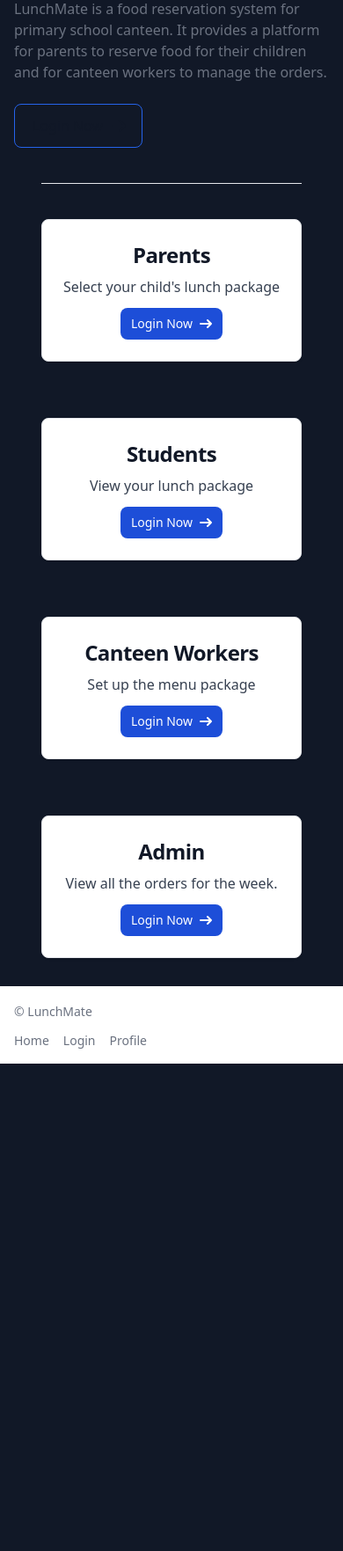
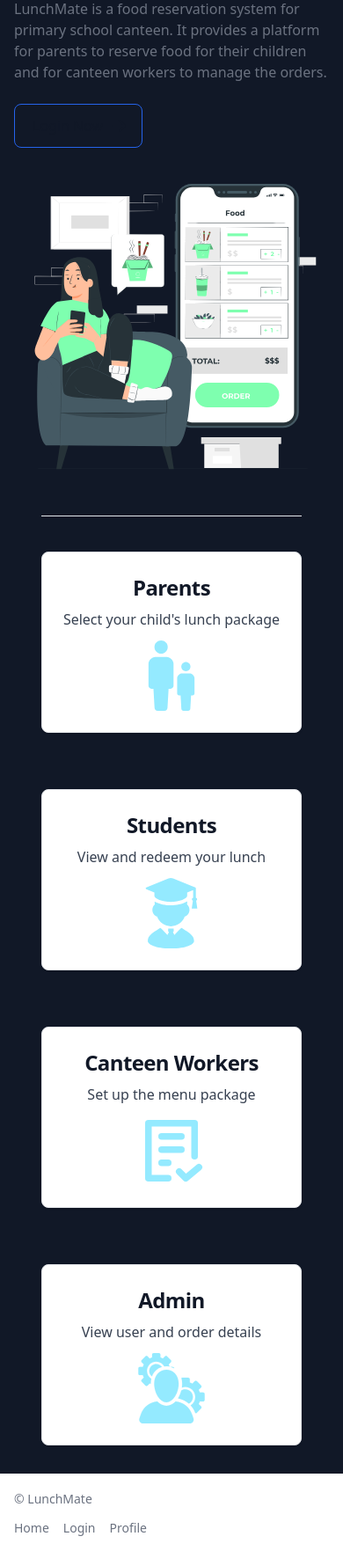
Before and after one commit to Melo04/food-reservation-system, a Flask app: page / in a window 390 px wide. Shown: the part 246-2009 px from the top of the page at 88% size. Before the commit the page ends 1455 px from the top, so only its background shows below. Run offline with Flask 3, Linux system fonts and the light colour scheme; parts of the project's set-up code (start-up, migrations or seed data) failed here and were passed over; some libraries are stand-ins or nearby versions.

Commit message:
mobile responsiveness

```diff
--- a/website/templates/base.html
+++ b/website/templates/base.html
@@ -19,8 +19,8 @@
 
         <div class="flex md:order-2 space-x-3 md:space-x-0 rtl:space-x-reverse">
             {% if current_user.is_authenticated %}
-              <button type="button" class="text-white mr-2 hover:bg-slate-500 rounded-lg text-sm px-3 py-2 text-center">
-                <svg class="w-6 h-6 text-gray-800 dark:text-white" aria-hidden="true" xmlns="http://www.w3.org/2000/svg" fill="currentColor" viewBox="0 0 20 20">
+              <button type="button" class="hidden sm:inline-block text-white mr-1 hover:bg-slate-500 rounded-lg text-sm px-3 py-2 text-center">
+                <svg class="w-5 h-5 text-gray-800 dark:text-white" aria-hidden="true" xmlns="http://www.w3.org/2000/svg" fill="currentColor" viewBox="0 0 20 20">
                   <path d="M15.133 10.632v-1.8a5.407 5.407 0 0 0-4.154-5.262.955.955 0 0 0 .021-.106V1.1a1 1 0 0 0-2 0v2.364a.944.944 0 0 0 .021.106 5.406 5.406 0 0 0-4.154 5.262v1.8C4.867 13.018 3 13.614 3 14.807 3 15.4 3 16 3.538 16h12.924C17 16 17 15.4 17 14.807c0-1.193-1.867-1.789-1.867-4.175Zm-13.267-.8a1 1 0 0 1-1-1 9.424 9.424 0 0 1 2.517-6.39A1.001 1.001 0 1 1 4.854 3.8a7.431 7.431 0 0 0-1.988 5.037 1 1 0 0 1-1 .995Zm16.268 0a1 1 0 0 1-1-1A7.431 7.431 0 0 0 15.146 3.8a1 1 0 0 1 1.471-1.354 9.425 9.425 0 0 1 2.517 6.391 1 1 0 0 1-1 .995ZM6.823 17a3.453 3.453 0 0 0 6.354 0H6.823Z"/>
                 </svg>
               </button>
@@ -43,35 +43,35 @@
         </div>
         {% if current_user.is_authenticated %}
         <div id="mobile-navbar" class="items-center hidden w-full md:flex md:w-auto md:-ml-16">
-          <ul class="flex flex-col font-medium p-4 md:p-0 mt-4 border border-gray-100 rounded-lg bg-gray-50 md:space-x-4 rtl:space-x-reverse md:flex-row md:mt-0 md:border-0 md:bg-white md:dark:bg-gray-800 dark:border-gray-700">
+          <ul class="flex flex-col font-medium px-4 py-2 md:p-0 mt-4 border border-gray-100 rounded-lg bg-gray-50 md:space-x-4 rtl:space-x-reverse md:flex-row md:mt-0 md:border-0 md:bg-white md:dark:bg-gray-800 dark:border-gray-700">
             {% if current_user.ROLE == 'parent' %}
             <li>
-              <a href="{{ url_for('parent_dashboard') }}" class="block py-2 px-3 md:py-2 sm:my-1 md:px-4 text-center text-blue-600 md:text-white lg:text-white rounded bg-blue-600 md:bg-transparent lg:bg-transparent hover:bg-gray-700 md:hover:bg-blue-600 md:hover:text-white dark:text-white">Dashboard</a>
+              <a href="{{ url_for('parent_dashboard') }}" class="block py-2 px-3 sm:py-2 my-1.5 sm:my-1 md:px-4 text-center text-blue-600 md:text-white lg:text-white rounded bg-blue-600 md:bg-transparent lg:bg-transparent hover:bg-gray-700 md:hover:bg-blue-600 md:hover:text-white dark:text-white">Dashboard</a>
             </li>
             <li>
-              <a href="{{ url_for('parent_menu') }}" class="block py-2 px-3 md:py-2 sm:my-1 md:px-4 text-center text-blue-600 md:text-white lg:text-white rounded bg-blue-600 md:bg-transparent lg:bg-transparent hover:bg-gray-700 md:hover:bg-blue-600 md:hover:text-white dark:text-white">Food Menu</a>
+              <a href="{{ url_for('parent_menu') }}" class="block py-2 px-3 md:py-2 md:px-4 my-1.5 sm:my-1 text-center text-blue-600 md:text-white lg:text-white rounded bg-blue-600 md:bg-transparent lg:bg-transparent hover:bg-gray-700 md:hover:bg-blue-600 md:hover:text-white dark:text-white">Food Menu</a>
             </li>
             <li>
-              <a href="{{ url_for('parent_cart') }}" class="block py-2 px-3 md:py-2 sm:my-1 md:px-4 text-center text-blue-600 md:text-white lg:text-white rounded bg-blue-600 md:bg-transparent lg:bg-transparent hover:bg-gray-700 md:hover:bg-blue-600 md:hover:text-white dark:text-white">Cart</a>
+              <a href="{{ url_for('parent_cart') }}" class="block py-2 px-3 md:py-2 my-1.5 sm:my-1 md:px-4 text-center text-blue-600 md:text-white lg:text-white rounded bg-blue-600 md:bg-transparent lg:bg-transparent hover:bg-gray-700 md:hover:bg-blue-600 md:hover:text-white dark:text-white">Cart</a>
             </li>
             <li>
-              <a href="{{ url_for('parent_reload') }}" class="block py-2 px-3 md:py-2 sm:my-1 md:px-4 text-center text-blue-600 md:text-white lg:text-white rounded bg-blue-600 md:bg-transparent lg:bg-transparent hover:bg-gray-700 md:hover:bg-blue-600 md:hover:text-white dark:text-white">Reload</a>
+              <a href="{{ url_for('parent_reload') }}" class="block py-2 px-3 md:py-2 my-1.5 sm:my-1 md:px-4 text-center text-blue-600 md:text-white lg:text-white rounded bg-blue-600 md:bg-transparent lg:bg-transparent hover:bg-gray-700 md:hover:bg-blue-600 md:hover:text-white dark:text-white">Reload</a>
             </li>
             {% elif current_user.ROLE == 'student' %}
             <li>
-              <a href="{{ url_for('student_dashboard') }}" class="block py-2 px-3 md:py-2 sm:my-1 md:px-4 text-center text-blue-600 md:text-white lg:text-white rounded bg-blue-600 md:bg-transparent lg:bg-transparent hover:bg-gray-700 md:hover:bg-blue-600 md:hover:text-white dark:text-white">Dashboard</a>
+              <a href="{{ url_for('student_dashboard') }}" class="block py-2 px-3 md:py-2 my-1.5 sm:my-1 md:px-4 text-center text-blue-600 md:text-white lg:text-white rounded bg-blue-600 md:bg-transparent lg:bg-transparent hover:bg-gray-700 md:hover:bg-blue-600 md:hover:text-white dark:text-white">Dashboard</a>
             </li>
             {% elif current_user.ROLE == 'worker' %}
             <li>
-              <a href="{{ url_for('worker_dashboard') }}" class="block py-2 px-3 md:py-2 sm:my-1 md:px-4 text-center text-blue-600 md:text-white lg:text-white rounded bg-blue-600 md:bg-transparent lg:bg-transparent hover:bg-gray-700 md:hover:bg-blue-600 md:hover:text-white dark:text-white">Dashboard</a>
+              <a href="{{ url_for('worker_dashboard') }}" class="block py-2 px-3 md:py-2 my-1.5 sm:my-1 md:px-4 text-center text-blue-600 md:text-white lg:text-white rounded bg-blue-600 md:bg-transparent lg:bg-transparent hover:bg-gray-700 md:hover:bg-blue-600 md:hover:text-white dark:text-white">Dashboard</a>
             </li>
             {% elif current_user.ROLE == 'admin' %}
             <li>
-              <a href="{{ url_for('admin_dashboard') }}" class="block py-2 px-3 md:py-2 sm:my-1 md:px-4 text-center text-blue-600 md:text-white lg:text-white rounded bg-blue-600 md:bg-transparent lg:bg-transparent hover:bg-gray-700 md:hover:bg-blue-600 md:hover:text-white dark:text-white">Dashboard</a>
+              <a href="{{ url_for('admin_dashboard') }}" class="block py-2 px-3 md:py-2 my-1.5 sm:my-1 md:px-4 text-center text-blue-600 md:text-white lg:text-white rounded bg-blue-600 md:bg-transparent lg:bg-transparent hover:bg-gray-700 md:hover:bg-blue-600 md:hover:text-white dark:text-white">Dashboard</a>
             </li>
             {% endif %}
             <li>
-              <a href="{{ url_for('profile') }}" class="block py-2 px-3 md:px-4 sm:my-1 text-center text-blue-600 md:text-white lg:text-white rounded bg-blue-600 md:bg-transparent lg:bg-transparent hover:bg-gray-700 md:hover:bg-blue-600 md:hover:text-white dark:text-white">Profile</a>
+              <a href="{{ url_for('profile') }}" class="block py-2 px-3 md:px-4 my-1.5 sm:my-1 text-center text-blue-600 md:text-white lg:text-white rounded bg-blue-600 md:bg-transparent lg:bg-transparent hover:bg-gray-700 md:hover:bg-blue-600 md:hover:text-white dark:text-white">Profile</a>
             </li>
           </ul>
         </div>
--- a/website/templates/home.html
+++ b/website/templates/home.html
@@ -37,7 +37,7 @@
           </svg>
         </a>
       </div>
-      <div class="hidden lg:mt-0 lg:col-span-5 lg:flex">
+      <div class="mt-5 lg:mt-0 lg:col-span-5 lg:flex">
         <img
           src="/static/images/hero.svg"
           alt="mockup"
@@ -62,27 +62,7 @@
           <p class="mb-3 font-normal text-gray-700 dark:text-gray-400">
             Select your child's lunch package
           </p>
-          <a
-            href="/login"
-            class="inline-flex items-center px-3 py-2 text-sm font-medium text-center text-white bg-blue-700 rounded-lg hover:bg-blue-800 focus:ring-4 focus:outline-none focus:ring-blue-300 dark:bg-blue-600 dark:hover:bg-blue-700 dark:focus:ring-blue-800"
-          >
-            Login Now
-            <svg
-              class="rtl:rotate-180 w-3.5 h-3.5 ms-2"
-              aria-hidden="true"
-              xmlns="http://www.w3.org/2000/svg"
-              fill="none"
-              viewBox="0 0 14 10"
-            >
-              <path
-                stroke="currentColor"
-                stroke-linecap="round"
-                stroke-linejoin="round"
-                stroke-width="2"
-                d="M1 5h12m0 0L9 1m4 4L9 9"
-              />
-            </svg>
-          </a>
+          <img src="/static/images/parent.svg" class="w-20 h-20 mx-auto" alt="parent" />
         </div>
         <div
           class="max-w-sm p-6 text-center bg-white border border-gray-200 rounded-lg shadow dark:bg-gray-800 dark:border-gray-700"
@@ -95,29 +75,9 @@
             </h5>
           </a>
           <p class="mb-3 font-normal text-gray-700 dark:text-gray-400">
-            View your lunch package
+            View and redeem your lunch
           </p>
-          <a
-            href="/login"
-            class="inline-flex items-center px-3 py-2 text-sm font-medium text-center text-white bg-blue-700 rounded-lg hover:bg-blue-800 focus:ring-4 focus:outline-none focus:ring-blue-300 dark:bg-blue-600 dark:hover:bg-blue-700 dark:focus:ring-blue-800"
-          >
-            Login Now
-            <svg
-              class="rtl:rotate-180 w-3.5 h-3.5 ms-2"
-              aria-hidden="true"
-              xmlns="http://www.w3.org/2000/svg"
-              fill="none"
-              viewBox="0 0 14 10"
-            >
-              <path
-                stroke="currentColor"
-                stroke-linecap="round"
-                stroke-linejoin="round"
-                stroke-width="2"
-                d="M1 5h12m0 0L9 1m4 4L9 9"
-              />
-            </svg>
-          </a>
+          <img src="/static/images/student.svg" class="w-20 h-20 mx-auto" alt="student" />
         </div>
         <div
           class="max-w-sm p-6 text-center bg-white border border-gray-200 rounded-lg shadow dark:bg-gray-800 dark:border-gray-700"
@@ -132,27 +92,7 @@
           <p class="mb-3 font-normal text-gray-700 dark:text-gray-400">
             Set up the menu package
           </p>
-          <a
-            href="/login"
-            class="inline-flex items-center px-3 py-2 text-sm font-medium text-center text-white bg-blue-700 rounded-lg hover:bg-blue-800 focus:ring-4 focus:outline-none focus:ring-blue-300 dark:bg-blue-600 dark:hover:bg-blue-700 dark:focus:ring-blue-800"
-          >
-            Login Now
-            <svg
-              class="rtl:rotate-180 w-3.5 h-3.5 ms-2"
-              aria-hidden="true"
-              xmlns="http://www.w3.org/2000/svg"
-              fill="none"
-              viewBox="0 0 14 10"
-            >
-              <path
-                stroke="currentColor"
-                stroke-linecap="round"
-                stroke-linejoin="round"
-                stroke-width="2"
-                d="M1 5h12m0 0L9 1m4 4L9 9"
-              />
-            </svg>
-          </a>
+          <img src="/static/images/worker.svg" class="w-20 h-20 mx-auto" alt="worker" />
         </div>
         <div
           class="max-w-sm p-6 text-center bg-white border border-gray-200 rounded-lg shadow dark:bg-gray-800 dark:border-gray-700"
@@ -165,29 +105,9 @@
             </h5>
           </a>
           <p class="mb-3 font-normal text-gray-700 dark:text-gray-400">
-            View all the orders for the week.
+            View user and order details
           </p>
-          <a
-            href="/login"
-            class="inline-flex items-center px-3 py-2 text-sm font-medium text-center text-white bg-blue-700 rounded-lg hover:bg-blue-800 focus:ring-4 focus:outline-none focus:ring-blue-300 dark:bg-blue-600 dark:hover:bg-blue-700 dark:focus:ring-blue-800"
-          >
-            Login Now
-            <svg
-              class="rtl:rotate-180 w-3.5 h-3.5 ms-2"
-              aria-hidden="true"
-              xmlns="http://www.w3.org/2000/svg"
-              fill="none"
-              viewBox="0 0 14 10"
-            >
-              <path
-                stroke="currentColor"
-                stroke-linecap="round"
-                stroke-linejoin="round"
-                stroke-width="2"
-                d="M1 5h12m0 0L9 1m4 4L9 9"
-              />
-            </svg>
-          </a>
+          <img src="/static/images/admin.svg" class="w-20 h-20 mx-auto" alt="admin" />
         </div>
       </div>
     </div>
```
Also changed, not shown: website/static/images/admin.svg (added), website/static/images/parent.svg (added), website/static/images/student.svg (added), website/static/images/worker.svg (added).
